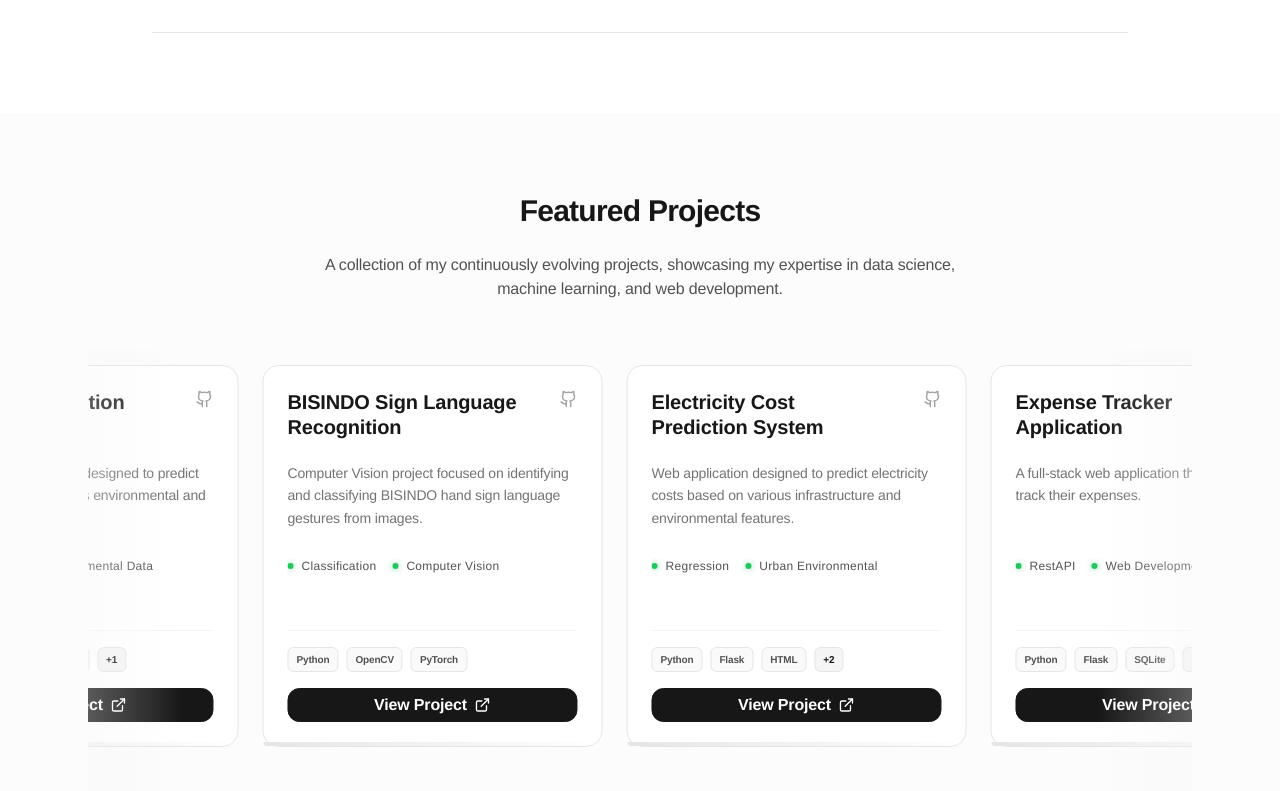
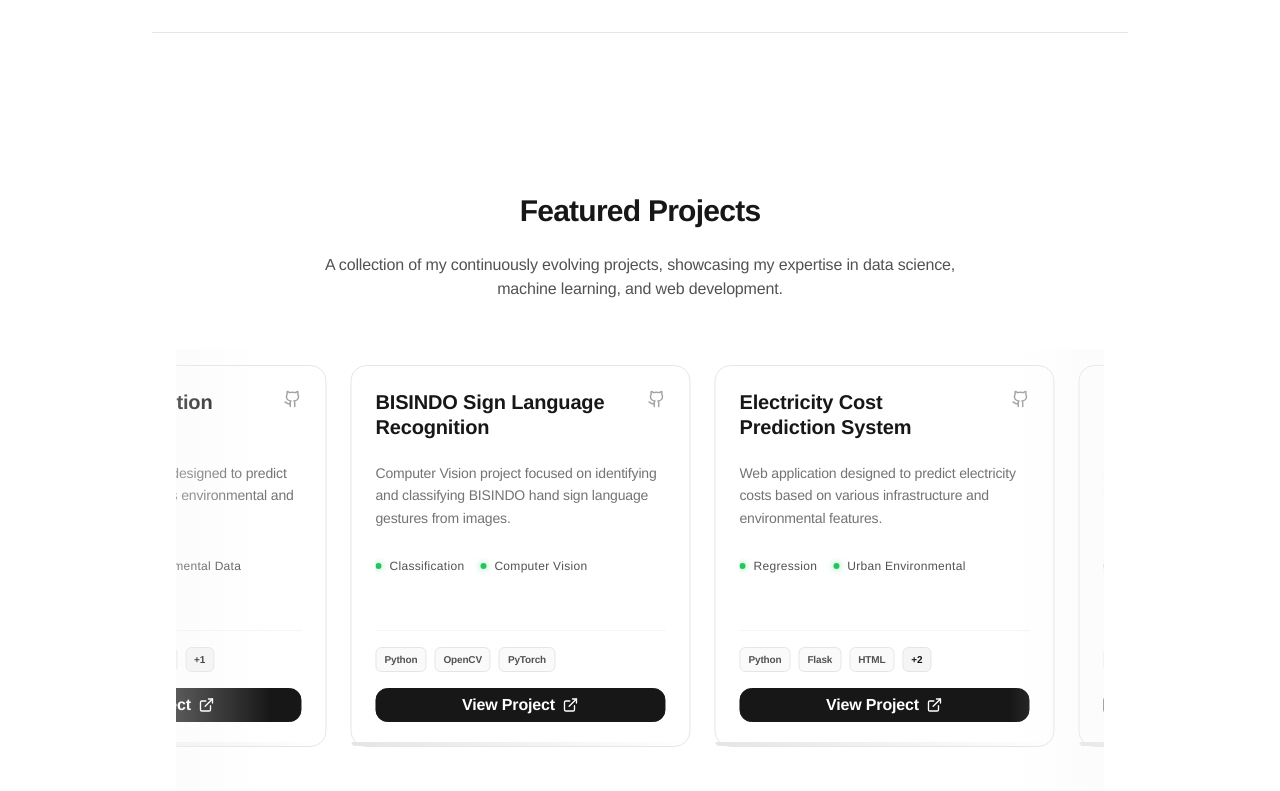
Before and after one commit to abidalfrz/portfolio, a React (Vite) app: page / in a window 1280 px wide. Shown: the part 4109-4900 px from the top of the page. Built offline with nearby package versions, Linux system fonts and the light colour scheme.

Commit message:
fix: color

```diff
--- a/src/sections/Project.jsx
+++ b/src/sections/Project.jsx
@@ -86,7 +86,7 @@ const Project = () => {
   const duplicatedProjects = [...PROJECTS, ...PROJECTS];
 
   return (
-    <section id="projects" className="py-20 w-full bg-surface/30 dark:bg-neutral-900/30 overflow-hidden">
+    <section id="projects" className="py-20 px-6 max-w-5xl mx-auto overflow-hidden">
 
       <style>
         {`
```
